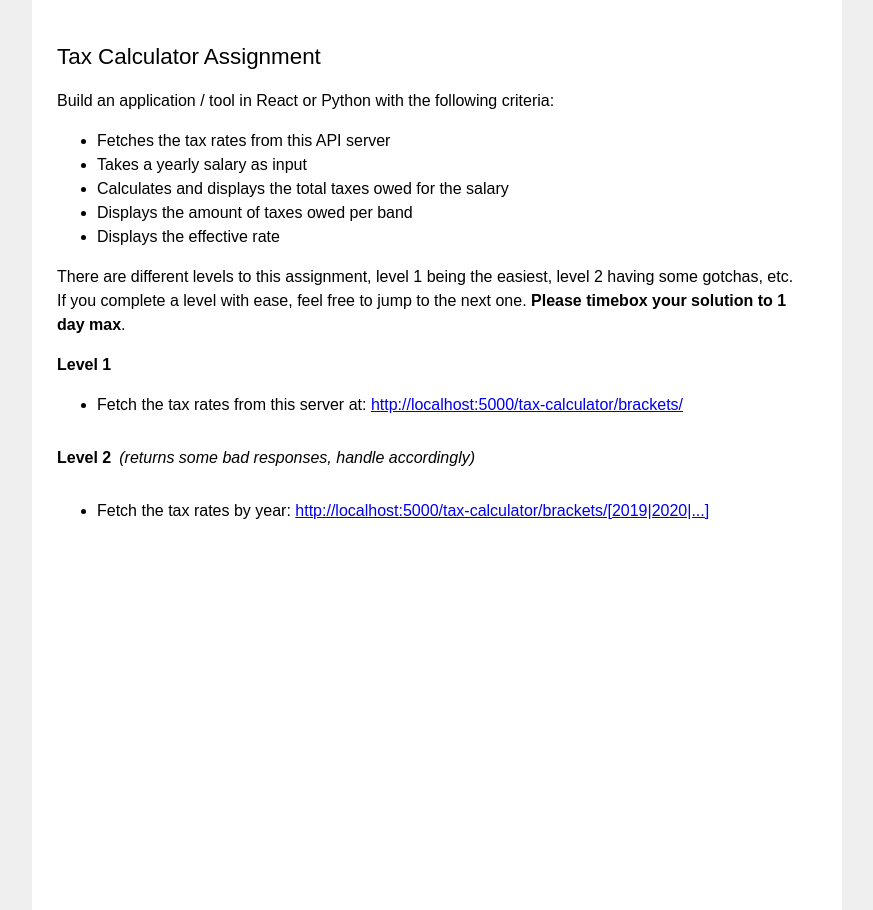
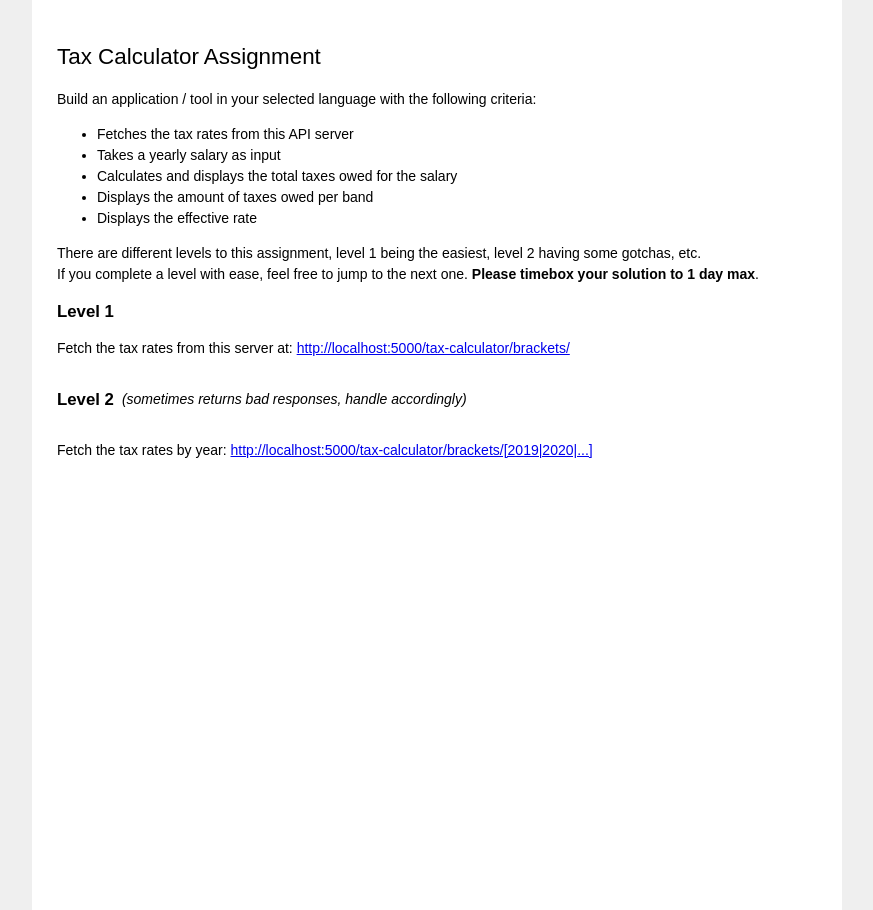
Before and after one commit to Points/interview-test-server, a Flask app: page /tax-calculator/ in a window 1280 px wide. Shown: the whole page, without its empty margins (203-1076 px from the left). Run offline with Flask 2, Linux system fonts and the light colour scheme.

Commit message:
Update instructions to allow a variety of languages

```diff
--- a/templates/base.html
+++ b/templates/base.html
@@ -12,13 +12,14 @@
             padding: 0;
             margin: 0;
             line-height: 1.5;
+            font-size: 14px;
         }
         h1 {
-            font-size: 1.4rem;
+            font-size: 1.6rem;
             font-weight: 300;
         }
         h2 {
-            font-size: 1.0rem;
+            font-size: 1.2rem;
         }
         .container {
             width: 100%;
@@ -34,7 +35,8 @@
         }
     </style>
     <style>
-    {% block styles %}{% endblock styles %}
+    {% block styles %}
+    {% endblock styles %}
     </style>
 </head>
 <body>
--- a/templates/instructions.html
+++ b/templates/instructions.html
@@ -1,7 +1,7 @@
 {% extends 'base.html' %}
 {% block main_content %}
     <h1>Interview Test Server</h1>
-    <p>Build one of the following applications in React or Python</p>
+    <p>Build one of the following applications in a language agreed upon by your hiring manager.</p>
     <p>
         There are different levels to each assignment, level 1 being the easiest,
         level 2 having some gotchas, etc. If you complete a level with ease, feel
--- a/templates/tax-calculator.html
+++ b/templates/tax-calculator.html
@@ -7,7 +7,7 @@
 {% block title %}Tax Calculator{% endblock %}
 {% block main_content %}
     <h1>Tax Calculator Assignment</h1>
-    <div>Build an application / tool in React or Python with the following criteria:</div>
+    <div>Build an application / tool in your selected language with the following criteria:</div>
     <ul>
         <li>Fetches the tax rates from this API server</li>
         <li>Takes a yearly salary as input</li>
@@ -21,13 +21,12 @@
         the next one. <strong>Please timebox your solution to 1 day max</strong>.
     </p>
     <h2>Level 1</h2>
-    <ul>
-        <li>Fetch the tax rates from this server at: <a href="/tax-calculator/brackets/">http://localhost:5000/tax-calculator/brackets/</a></li>
-    </ul>
+    <p>
+        Fetch the tax rates from this server at:
+        <a href="/tax-calculator/brackets/">http://localhost:5000/tax-calculator/brackets/</a>
+    </p>
     <div class='row'>
-        <h2>Level 2 </h2><em class='level-2-note'> (returns some bad responses, handle accordingly)</em>
+        <h2>Level 2 </h2><em class='level-2-note'> (sometimes returns bad responses, handle accordingly)</em>
     </div>
-    <ul>
-        <li>Fetch the tax rates by year: <a href="/tax-calculator/brackets/2020">http://localhost:5000/tax-calculator/brackets/[2019|2020|...]</a></li>
-    </ul>
+    <p>Fetch the tax rates by year: <a href="/tax-calculator/brackets/2020">http://localhost:5000/tax-calculator/brackets/[2019|2020|...]</a></p>
 {% endblock main_content %}
```
Also changed, not shown: README.md.
